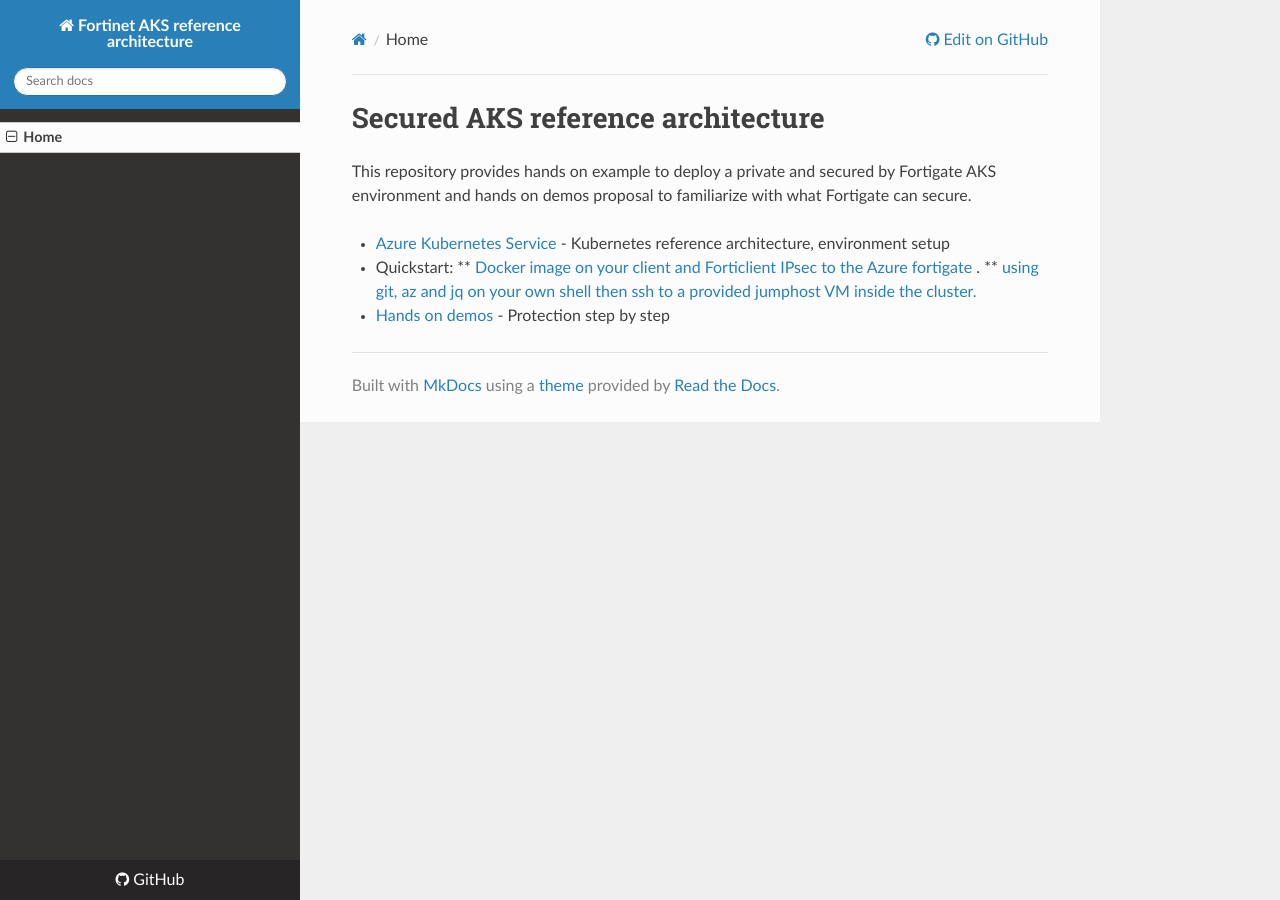
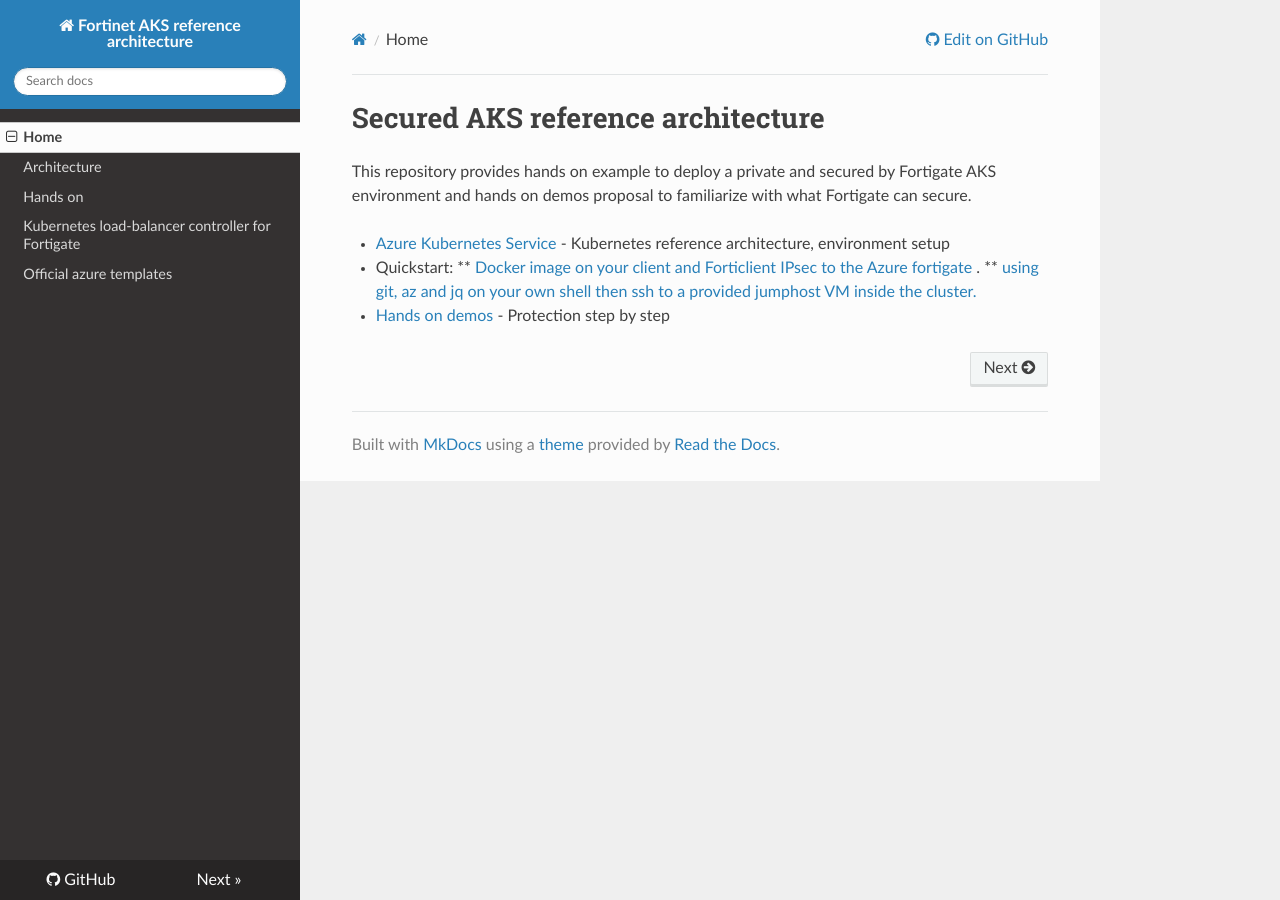
Before and after one commit to fortinet-solutions-cse/secured-AKS-refarch, an MkDocs documentation site: the page built from docs/index.md, in a window 1280 px wide. Built offline with MkDocs 1.6.1, drawn with Linux system fonts in a browser that asks for light colours; nearby versions of some CDN libraries.

Commit message:
More formatting Adding vhub extension to az cli for later (route-table deprecated)

```diff
--- a/mkdocs.yml
+++ b/mkdocs.yml
@@ -11,3 +11,7 @@ extra:
 theme: readthedocs
 nav:
 - Home: 'index.md'
+- Architecture: 'AKS-Private-secured.md'
+- Hands on: 'Hands_on_demos.md'
+- Kubernetes load-balancer controller for Fortigate: 'https://github.com/fortinet/k8s-fortigate-ctrl'
+- Official azure templates: 'https://github.com/fortinet/azure-templates'
```
Also changed, not shown: 1 other file.
